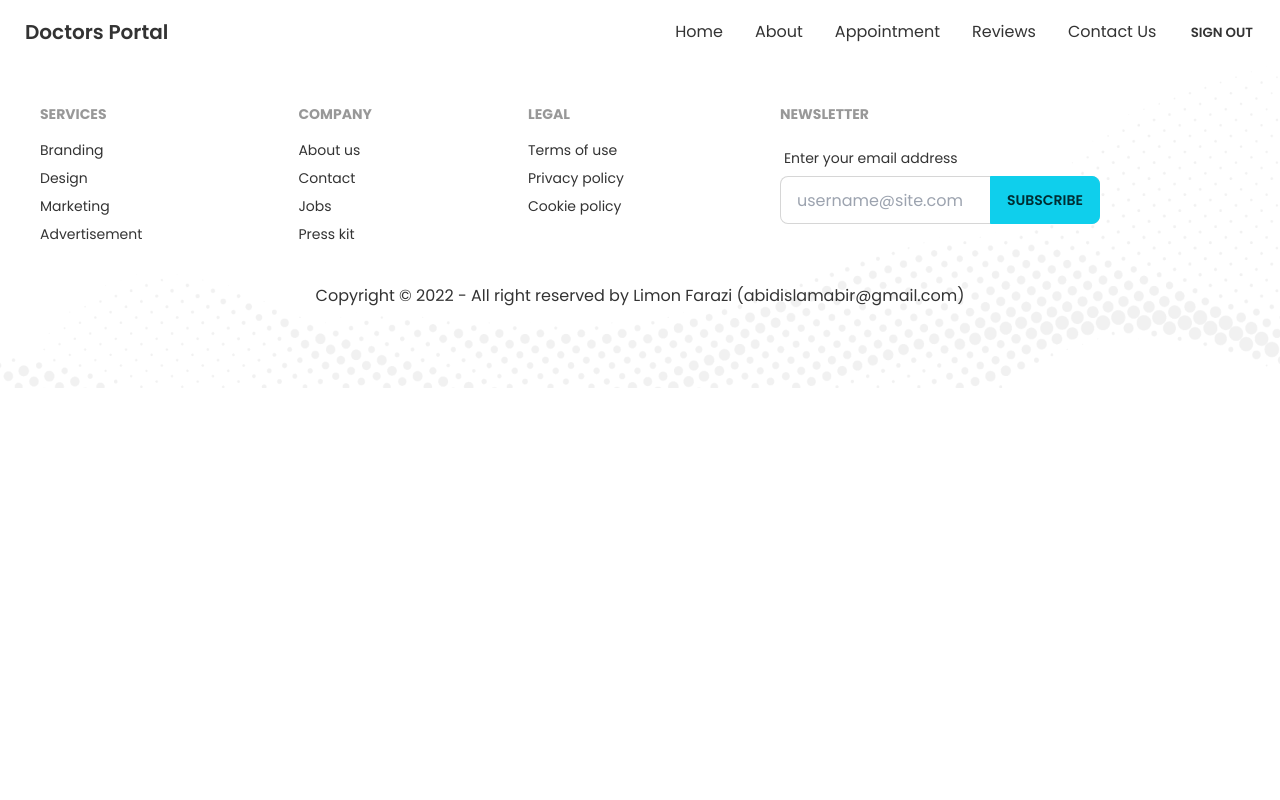
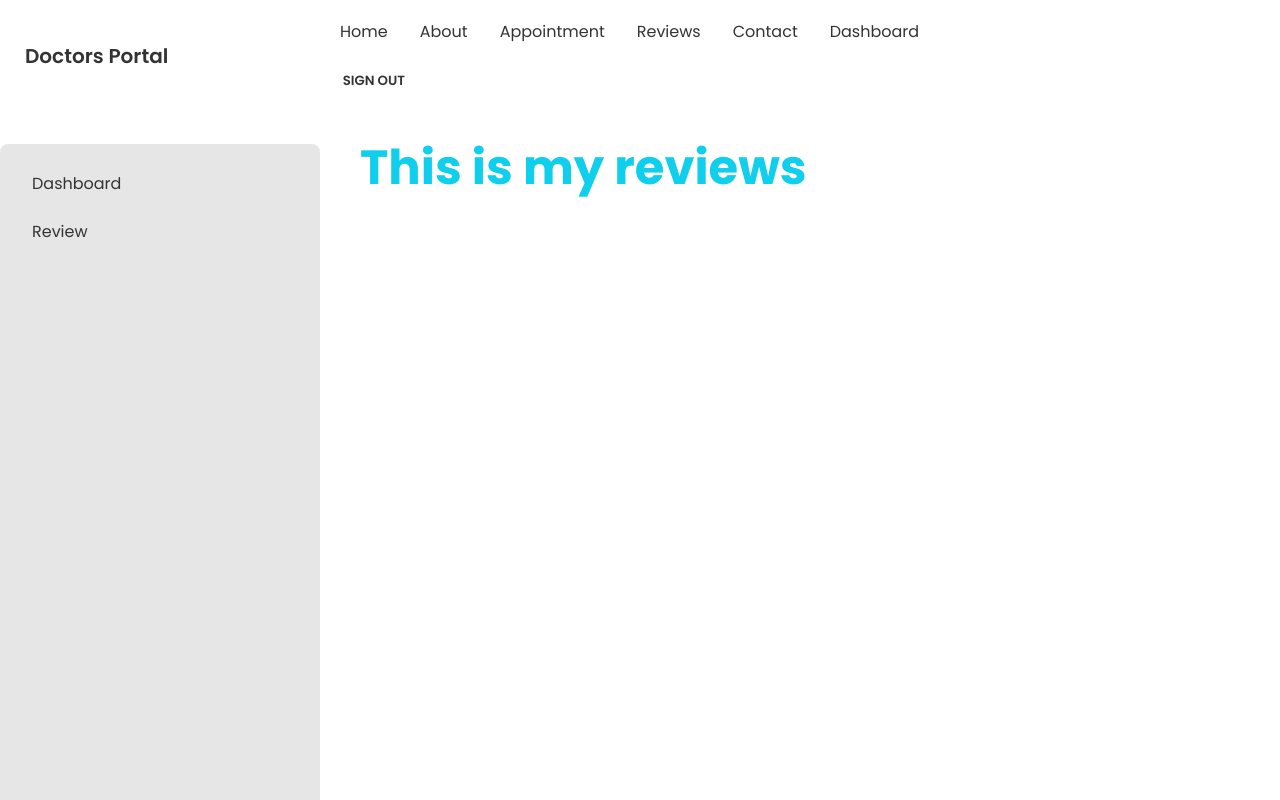
Before and after one commit to LimonFarazi03/Final-Project-Part-1-Home-Page-, a React (Create React App) app: page /dashboard/review in a window 1280 px wide. Shown: the top 800 px of the page. Built offline with nearby package versions, Linux system fonts and the light colour scheme; no server answers; sample sign-in values are in the browser's storage.

Commit message:
table crated

```diff
--- a/src/App.js
+++ b/src/App.js
@@ -12,6 +12,9 @@
 import 'react-toastify/dist/ReactToastify.css';
 import { ToastContainer,toast } from 'react-toastify';
 import RequireAuth from "./Pages/Login/RequireAuth";
+import Dashboard from "./Pages/Dashboard/Dashboard";
+import MyAppointment from "./Pages/Dashboard/MyAppointment";
+import MyReview from "./Pages/Dashboard/MyReview";
 
 function App() {
   return (
@@ -25,6 +28,14 @@
             <Appointment />
           </RequireAuth>
         } />
+        <Route path="dashboard" element={
+          <RequireAuth>
+            <Dashboard />
+          </RequireAuth>
+        }>
+          <Route index element={<MyAppointment/>}></Route>
+          <Route path="review" element={<MyReview/>}></Route>
+        </Route>
         <Route path="signup" element={<SignUp />} />
         <Route path="reviews" element={<Reviews />} />
         <Route path="contact" element={<ContactUs />} />
--- /dev/null
+++ b/src/Pages/Dashboard/Dashboard.js
@@ -0,0 +1,26 @@
+import React from 'react';
+import { Link, Outlet } from 'react-router-dom';
+
+const Dashboard = () => {
+  return (
+    <div className='my-8'>
+      <div class="drawer drawer-mobile">
+  <input id="dashboard-sidebar" type="checkbox" class="drawer-toggle" />
+  <div class="drawer-content">
+     {/* Page content here  */}
+    <Outlet />
+  </div>
+  <div class="drawer-side mr-10">
+    <label for="dashboard-sidebar" class="drawer-overlay"></label>
+    <ul class="menu p-4 overflow-y-auto w-80 bg-base-200 text-base-content rounded-lg shadow-lg">
+      {/* <!-- Sidebar content here --> */}
+      <li><Link to='/dashboard'>Dashboard</Link></li>
+      <li><Link to='/dashboard/review'>Review</Link></li>
+    </ul>
+  </div>
+</div>
+    </div>
+  );
+};
+
+export default Dashboard;
--- /dev/null
+++ b/src/Pages/Dashboard/MyAppointment.js
@@ -0,0 +1,59 @@
+import React, { useEffect, useState } from "react";
+import { useAuthState } from "react-firebase-hooks/auth";
+import auth from "../../firebase.init";
+
+const MyAppointment = () => {
+  const [appointments, setAppointments] = useState([]);
+  const [user, loading, error] = useAuthState(auth);
+
+  useEffect(() => {
+    fetch(`http://localhost:5000/booking?patientEmail=${user.email}`)
+      .then((res) => res.json())
+      .then((data) => setAppointments(data));
+  }, [user]);
+
+  if (loading) {
+    return (
+      <div className="flex h-screen justify-center items-center">
+        {" "}
+        <progress className="progress w-56"></progress>{" "}
+      </div>
+    );
+  }
+  return (
+    <div>
+      <h1 className="text-3xl text-primary font-bold mb-4 text-center">
+        This is My appointment: {appointments.length}
+      </h1>
+
+      <div class="overflow-x-auto">
+        <table class="table w-full">
+          <thead>
+            <tr>
+              <th>SL no.</th>
+              <th>Patient Name</th>
+              <th>Treatment</th>
+              <th>Date</th>
+              <th>Time Slot</th>
+            </tr>
+          </thead>
+          <tbody>
+          {
+            appointments.map(appointment =>
+             <tr>
+              <td>1</td>
+              <td>{appointment.patientName}</td>
+              <td>{appointment.treatmentName}</td>
+              <td>{appointment.date}</td>
+              <td>{appointment.slot}</td>
+            </tr>
+            )
+          }
+          </tbody>
+        </table>
+      </div>
+    </div>
+  );
+};
+
+export default MyAppointment;
--- /dev/null
+++ b/src/Pages/Dashboard/MyReview.js
@@ -0,0 +1,11 @@
+import React from 'react';
+
+const MyReview = () => {
+  return (
+    <div>
+      <h1 className='text-5xl text-primary font-bold'>This is my reviews</h1>
+    </div>
+  );
+};
+
+export default MyReview;
--- a/src/Pages/Shared/Navbar.js
+++ b/src/Pages/Shared/Navbar.js
@@ -17,8 +17,9 @@
     <li><Link to='about'>About</Link></li>
     <li><Link to='appointment'>Appointment</Link></li>
     <li><Link to='reviews'>Reviews</Link></li>
-    <li><Link to='contact'>Contact Us</Link></li>
-    <li>{user?<button className="btn btn-ghost" onClick={logout}>Sign Out</button>:<Link to='login'>Login</Link>}</li>
+    <li><Link to='contact'>Contact</Link></li>
+    {user && <li><Link to='dashboard'>Dashboard</Link></li>}
+    <li>{user ? <button className="btn btn-ghost" onClick={logout}>Sign Out</button>:<Link to='login'>Login</Link>}</li>
   </>
   return (
     <div className="navbar bg-base-100">
@@ -38,6 +39,11 @@
      {mentItems}
     </ul>
   </div>
+    <div className="navbar-end">
+    <label for="dashboard-sidebar" tabIndex="1" className="btn btn-ghost lg:hidden">
+        <svg xmlns="http://www.w3.org/2000/svg" className="h-5 w-5" fill="none" viewBox="0 0 24 24" stroke="currentColor"><path strokeLinecap="round" strokeLinejoin="round" strokeWidth="2" d="M4 6h16M4 12h8m-8 6h16" /></svg>
+      </label>
+    </div>
 </div>
   );
 };
```
